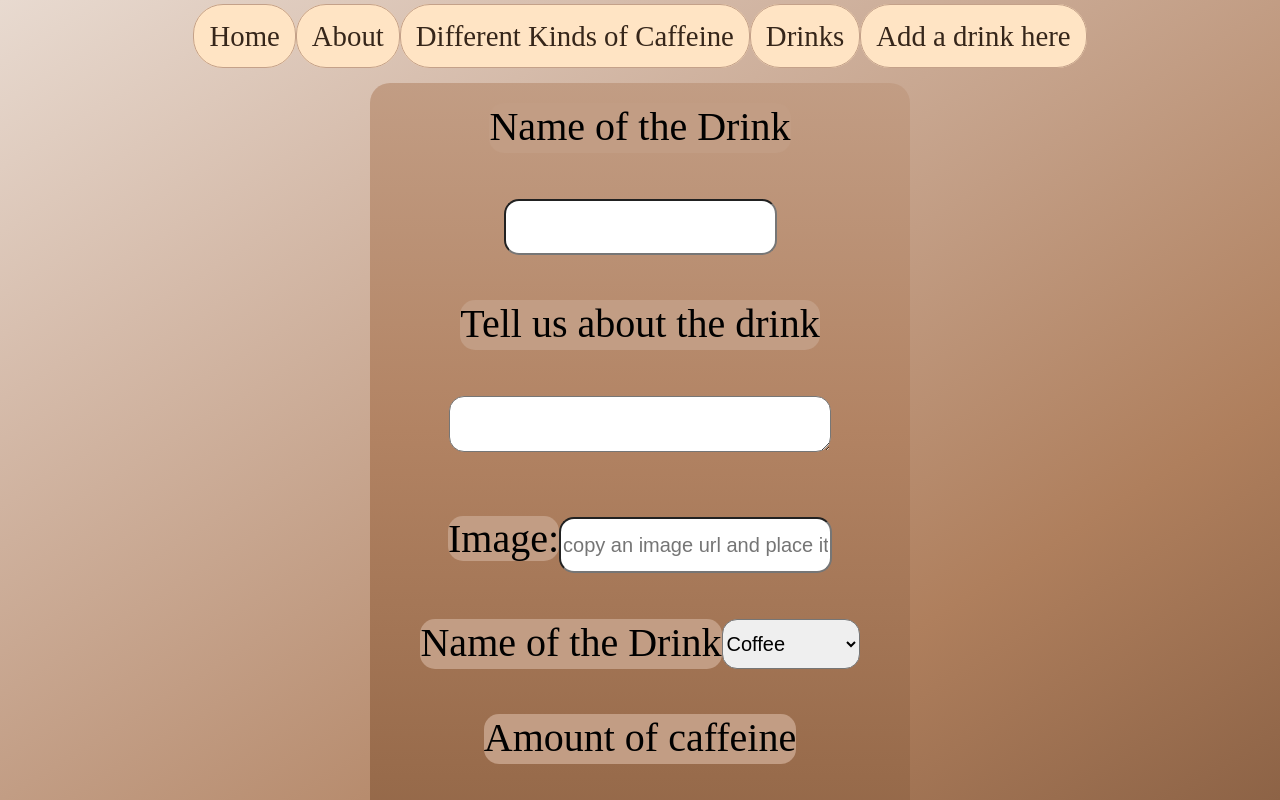
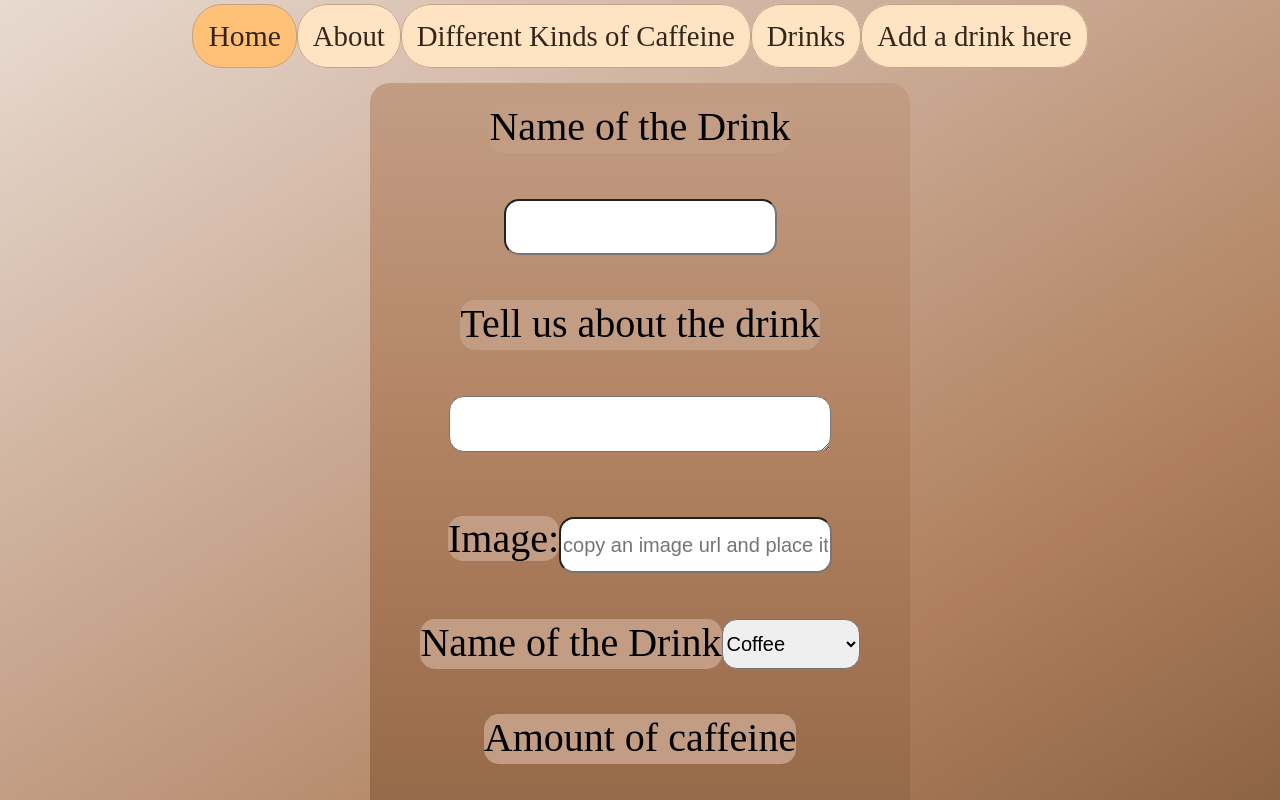
Before and after one commit to jascolil01/Website-for-Caffiene, a React (Create React App) app in the folder client/: page /AddDrink in a window 1280 px wide. In both pictures the pointer is over the link "Home". Shown: the top 800 px of the page. Built offline with nearby package versions, Linux system fonts and the light colour scheme; no server answers; a web font is replaced by a local one.

Commit message:
added hovers to buttons

```diff
--- a/client/src/App.css
+++ b/client/src/App.css
@@ -16,6 +16,12 @@ body {
   background-color: bisque;
   color: #36261a;
   text-decoration: none;
+  transition: .3s;
+}
+
+#navbar:hover {
+  font-size: 1.85rem;
+  background-color: #ffc178;
 }
 
 img {
@@ -65,6 +71,14 @@ button {
   border-radius: 20px;
   color: #835b40;
   background-color: #1b130d;
+  transition: .3s;
+  border: 1px solid black;
+}
+
+button:hover {
+  background-color: #b1805f;
+  color: white;
+  border: 1px solid #a67351;
 }
 
 h5 {
@@ -115,6 +129,11 @@ p {
   margin: 10%;
   background-color: #e2d1c5;
   border-radius: 20px;
+  transition: .3s;
+}
+
+.drink:hover {
+  background-color: #c9a992;
 }
 
 .caff-info {
```
